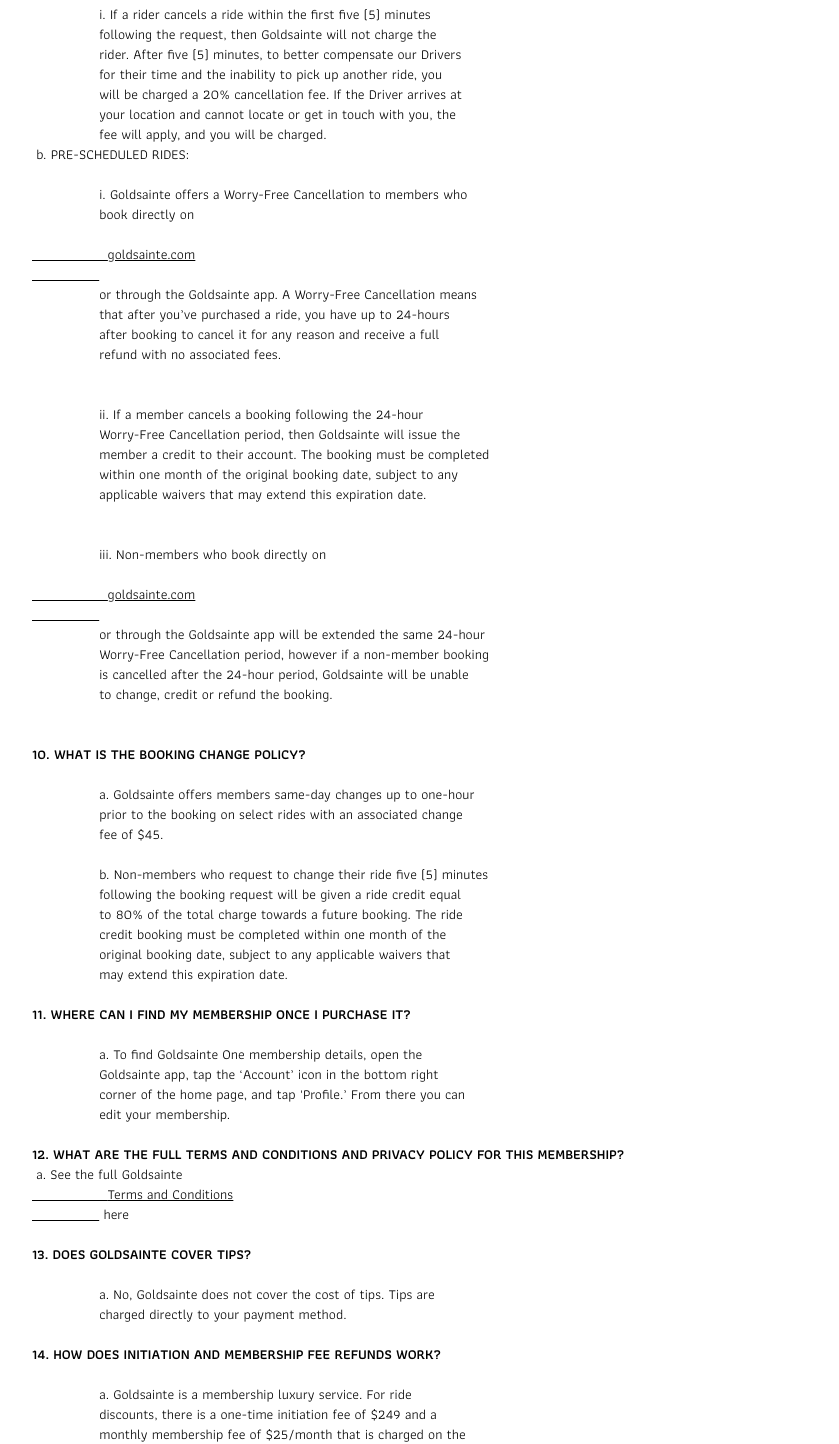
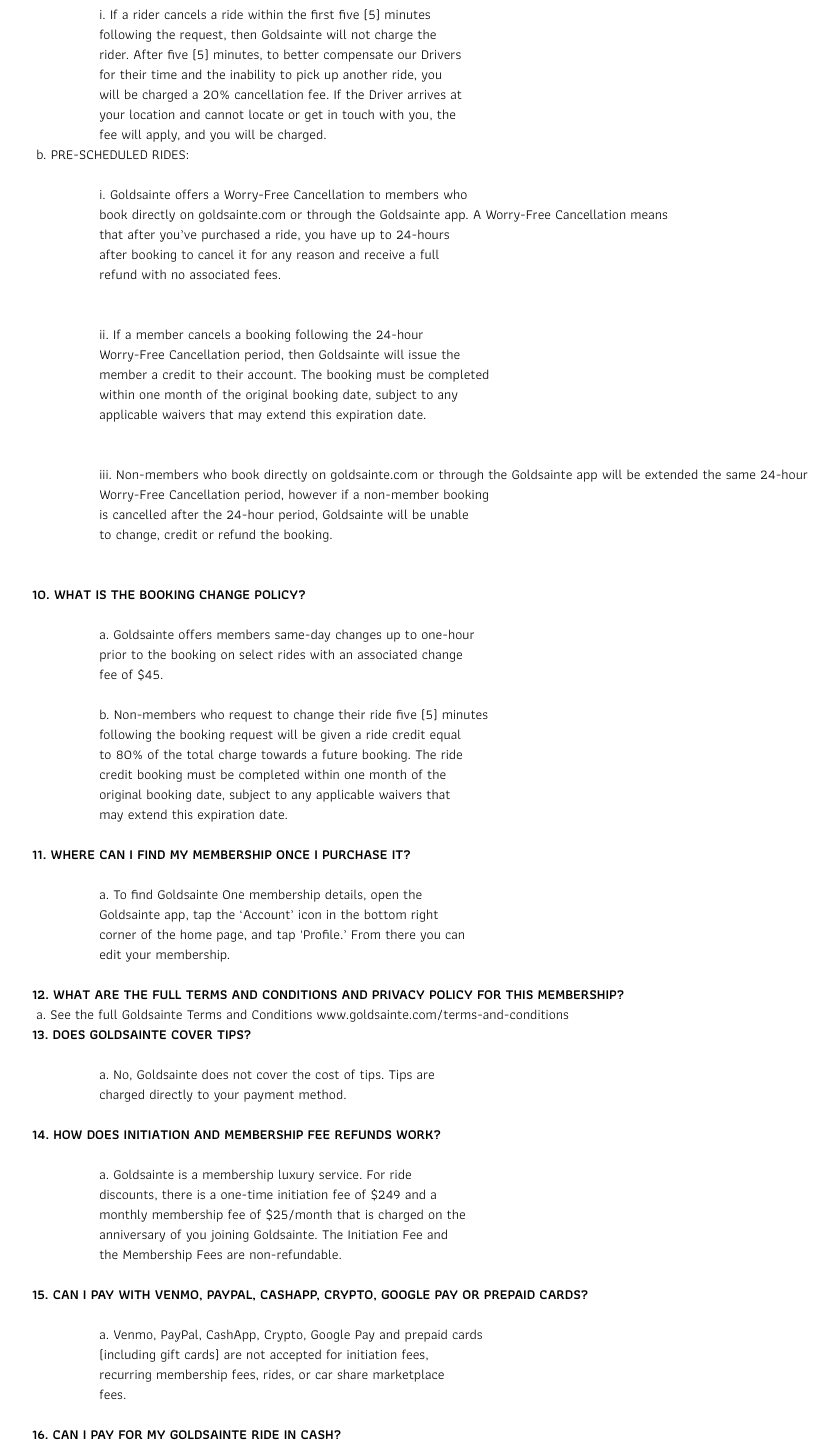
Before and after one commit to DesignGoldsainte/goldsainte18, a website built with Parcel: page faq.html in a window 1280 px wide. Shown: the part 2276-3720 px from the top of the page, without its empty margins (162-1001 px from the left). Built offline with nearby package versions, Linux system fonts and the light colour scheme; a web font is replaced by a local one.

```diff
--- a/faq.html
+++ b/faq.html
@@ -1,6 +1,8 @@
 <!DOCTYPE html>
 <html>
   <head>
+    <title> The World's First Luxury Ride Share App Franchise
+    </title>
     <meta charset="utf-8" />
     <meta name="viewport" content="initial-scale=1, width=device-width" />
 
@@ -278,19 +280,7 @@
             <p class="how-does-goldsainte-one-work">
               <span class="i-if-a">
                 i. Goldsainte offers a Worry-Free Cancellation to members who
-                book directly on
-              </span>
-              <a
-                class="goldsaintecom4"
-                href="http://goldsainte.com/"
-                target="_blank"
-              >
-                <span class="i-if-a">
-                  <span class="goldsaintecom6">goldsainte.com</span>
-                </span>
-              </a>
-              <span class="i-if-a">
-                or through the Goldsainte app. A Worry-Free Cancellation means
+                book directly on goldsainte.com or through the Goldsainte app. A Worry-Free Cancellation means
                 that after you’ve purchased a ride, you have up to 24-hours
                 after booking to cancel it for any reason and receive a full
                 refund with no associated fees.
@@ -307,19 +297,7 @@
             </p>
             <p class="how-does-goldsainte-one-work">
               <span class="i-if-a">
-                iii. Non-members who book directly on
-              </span>
-              <a
-                class="goldsaintecom4"
-                href="http://goldsainte.com/"
-                target="_blank"
-              >
-                <span class="i-if-a">
-                  <span class="goldsaintecom6">goldsainte.com</span>
-                </span>
-              </a>
-              <span class="i-if-a">
-                or through the Goldsainte app will be extended the same 24-hour
+                iii. Non-members who book directly on goldsainte.com or through the Goldsainte app will be extended the same 24-hour
                 Worry-Free Cancellation period, however if a non-member booking
                 is cancelled after the 24-hour period, Goldsainte will be unable
                 to change, credit or refund the booking.
@@ -376,20 +354,9 @@
               >
             </p>
             <p class="how-does-goldsainte-one-work">
-              <span class="i-if-a"> a. See the full Goldsainte </span>
-              <a
-                class="goldsaintecom4"
-                href="https://www.goldsainte.com/terms-and-conditions"
-                target="_blank"
-              >
-                <span class="i-if-a">
-                  <span class="goldsaintecom6">Terms and Conditions</span>
+              <span class="i-if-a"> a. See the full Goldsainte Terms and Conditions www.goldsainte.com/terms-and-conditions</span>
                 </span>
               </a>
-              <span class="i-if-a"> here</span>
-            </p>
-            <p class="how-does-goldsainte-one-work">
-              <span class="i-if-a">&nbsp;</span>
             </p>
             <p class="how-does-goldsainte-one-work">
               <span class="how-does-goldsainte"
```
Also changed, not shown: about.html (+3 -1 lines), connect.html (+3 -1 lines), franchise-investment.html (+3 -1 lines), franchise-model.html (+3 -1 lines), franchise.html (+5 -1 lines), index.html (+3 -0 lines), membership.html (+3 -1 lines), menufranchise.html (+2 -0 lines), menuhome.html (+2 -0 lines), partner.html (+4 -1 lines), privacy-policy.html (+3 -1 lines), register-your-vehicle.html (+4 -1 lines), terms-and-conditions.html (+3 -1 lines), territories-available.html (+3 -1 lines), 1 more files.
